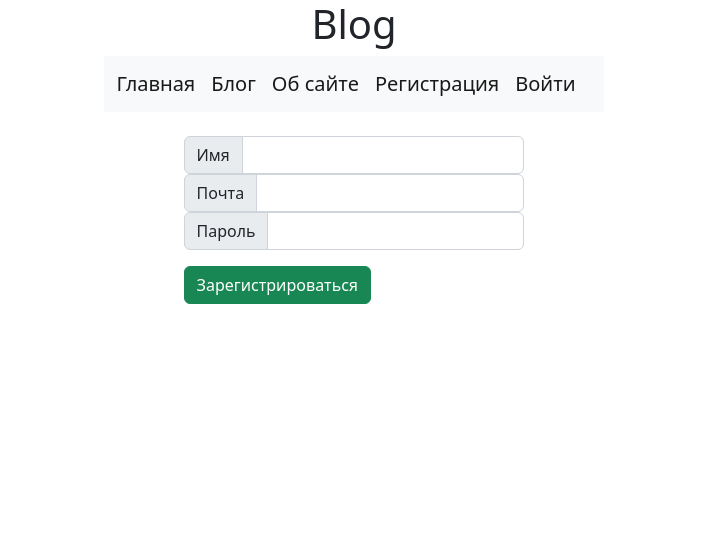
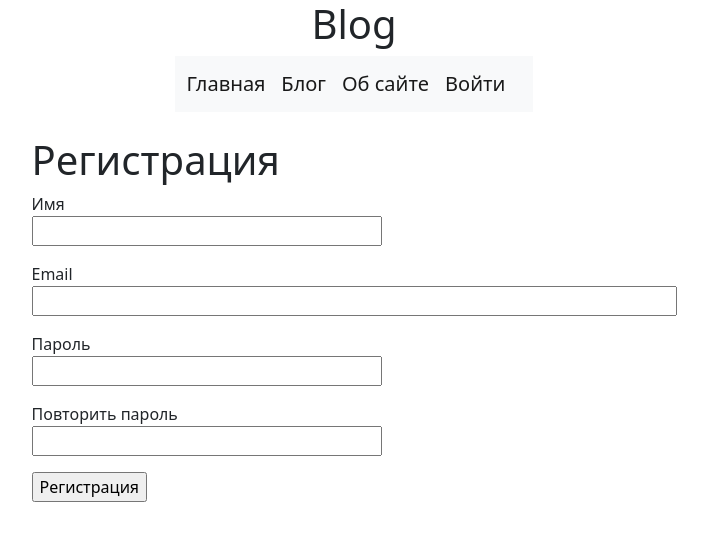
Before and after one commit to ZhuraTown/project-flask-1, a Flask app: page /register_user in a window 1280 px wide. Shown: the top 541 px of the page, without its empty margins (286-994 px from the left). Run offline with Flask 2, Linux system fonts and the light colour scheme.

Commit message:
add register user

```diff
--- a/app/__init__.py
+++ b/app/__init__.py
@@ -2,10 +2,16 @@ from flask import Flask
 from config import Config
 from flask_sqlalchemy import SQLAlchemy
 from flask_migrate import Migrate
+from flask_login import LoginManager
+
 
 app = Flask(__name__)
 app.config.from_object(Config)
 db = SQLAlchemy(app)
 migrate = Migrate(app, db)
+login = LoginManager(app)
+login.login_view = 'login'
+
+
 
 from app import routes, models
--- a/app/forms.py
+++ b/app/forms.py
@@ -1,6 +1,8 @@
 from flask_wtf import FlaskForm
 from wtforms import StringField, PasswordField, BooleanField, SubmitField
-from wtforms.validators import DataRequired
+from wtforms.validators import DataRequired, Email, ValidationError, EqualTo
+
+from app.models import User
 
 
 class LoginForm(FlaskForm):
@@ -8,3 +10,21 @@ class LoginForm(FlaskForm):
     password = PasswordField('Password', validators=[DataRequired()])
     remember_me = BooleanField('Remember me')
     submit = SubmitField('Sign in')
+
+
+class RegistrationForm(FlaskForm):
+    username = StringField("Имя", validators=[DataRequired()])
+    email = StringField('Email', validators=[DataRequired(), Email()])
+    password = PasswordField('Пароль', validators=[DataRequired()])
+    password2 = PasswordField('Повторить пароль', validators=[DataRequired(), EqualTo("password")])
+    submit = SubmitField('Регистрация')
+
+    def validate_username(self, username):
+        user = User.query.filter_by(username=username.data).first()
+        if user is not None:
+            raise ValidationError('Введите другое имя пользователя, такое уже есть')
+
+    def validate_email(self, email):
+        user = User.query.filter_by(email=email.data).first()
+        if user is not None:
+            raise ValidationError('Введите другую почту пользователя, такая уже есть')
--- a/app/routes.py
+++ b/app/routes.py
@@ -1,17 +1,36 @@
 # -*- coding: utf-8 -*-
 
 from flask import render_template, redirect, url_for, request, flash
+from flask_login import current_user, login_user, logout_user, login_required
+from werkzeug.urls import url_parse
 
-from app import app
-from app.forms import LoginForm
+from app import app, db
+from app.forms import LoginForm, RegistrationForm
+from app.models import User
 
 
 @app.route('/', methods=['GET'])
+@login_required
 def main():
-    return render_template('main.html')
+    posts = [
+        {
+            'author': {'username': 'John'},
+            'body': 'Beautiful day in Portland!'
+        },
+        {
+            'author': {'username': 'Susan'},
+            'body': 'The Avengers movie was so cool!'
+        },
+        {
+            'author': {'username': 'Ипполит'},
+            'body': 'Какая гадость эта ваша заливная рыба!!'
+        }
+    ]
+    return render_template('main.html', posts=posts)
 
 
 @app.route('/blog', methods=['GET'])
+@login_required
 def blog():
     return render_template('blog.html')
 
@@ -21,24 +40,40 @@ def about():
     return render_template('about.html')
 
 
-# @app.route('/auth', methods=['GET'])
-# def auth():
-#     return render_template('auth.html')
-
-
 @app.route('/register_user', methods=["GET", "POST"])
 def register_user():
-    if request.method == "POST":
-        print('lala')
-        return render_template('register_form.html')
-    elif request.method == "GET":
-        return render_template('register_form.html')
+    if current_user.is_authenticated:
+        return redirect(url_for('main'))
+    form = RegistrationForm()
+    if form.validate_on_submit():
+        user = User(username=form.username.data, email=form.email.data)
+        user.set_password(form.password.data)
+        db.session.add(user)
+        db.session.commit()
+        flash('Регистрация, прошла успешно')
+        return redirect(url_for('main'))
+    return render_template('register_form.html', title='Регистрация', form=form)
 
 
 @app.route('/login', methods=["GET", "POST"])
 def login():
+    if current_user.is_authenticated:
+        return redirect(url_for('main'))
     form = LoginForm()
     if form.validate_on_submit():
-        flash('Login requested for user {}, remember_me={}'.format(form.username.data, form.remember_me.data))
-        return redirect(url_for('main'))
+        user = User.query.filter_by(username=form.username.data).first()
+        if user is None or not user.check_password(form.password.data):
+            flash('Login requested for user {}, remember_me={}'.format(form.username.data, form.remember_me.data))
+            return redirect(url_for('login'))
+        login_user(user, remember=form.remember_me.data)
+        next_page = request.args.get('next')
+        if not next_page or url_parse(next_page).netloc != '':
+            next_page = url_for('main')
+        return redirect(next_page)
     return render_template('login.html', title='Sign In', form=form)
+
+
+@app.route('/logout')
+def logout():
+    logout_user()
+    return redirect(url_for('main'))
--- a/app/templates/base.html
+++ b/app/templates/base.html
@@ -32,9 +32,11 @@
             <a class="navbar-brand" href="{{ url_for('main') }}">Главная</a>
             <a class="navbar-brand" href="{{ url_for('blog') }}">Блог</a>
             <a class="navbar-brand" href="{{ url_for('about') }}">Об сайте</a>
-{#            <a class="navbar-brand" href="{{ url_for('auth') }}">Авторизация</a>#}
-            <a class="navbar-brand" href="{{ url_for('register_user') }}">Регистрация</a>
-            <a class="navbar-brand" href="{{ url_for('login') }}">Войти</a>
+                {% if current_user.is_anonymous %}
+                <a class="navbar-brand" href="{{ url_for('login') }}">Войти</a>
+              {% else %}
+                <a class="navbar-brand" href="{{ url_for('logout') }}">Выйти</a>
+                {% endif %}
           </div>
         </nav>
     </div>
--- a/app/templates/login.html
+++ b/app/templates/login.html
@@ -21,4 +21,5 @@
         <p>{{ form.remember_me() }} {{ form.remember_me.label }}</p>
         <p>{{ form.submit() }}</p>
     </form>
+    <p>Новый пользователь? <a href="{{ url_for('register_user') }}">Нажми для регистрации!</a></p>
 {% endblock %}
--- a/app/templates/main.html
+++ b/app/templates/main.html
@@ -1,4 +1,7 @@
 {% extends "base.html" %}
 {% block content %}
-    <h1> Главная </h1>
+    <h1>Hi, {{ current_user.username }}!</h1>
+    {% for post in posts %}
+    <div><p>{{ post.author.username }} says: <b>{{ post.body }}</b></p></div>
+    {% endfor %}
 {% endblock %}
--- a/app/templates/register_form.html
+++ b/app/templates/register_form.html
@@ -1,19 +1,36 @@
 {% extends "base.html" %}
 {% block content %}
-    <form class="container-fluid" action="/register_user" method="post">
-        <div class="input-group">
-          <span class="input-group-text" id="basic-addon1">Имя</span>
-          <input type="text" class="form-control" aria-describedby="basic-addon1">
-        </div>
-        <div class="input-group">
-            <span class="input-group-text" id="basic-addon1">Почта</span>
-            <input type="text" class="form-control" aria-describedby="basic-addon1">
-        </div>
-            <div class="input-group">
-            <span class="input-group-text" id="basic-addon1">Пароль</span>
-            <input type="password" class="form-control" aria-describedby="basic-addon1">
-        </div>
-        <p></p>
-        <input type="submit" class="btn btn-success" value="Зарегистрироваться">
+    <h1>Регистрация</h1>
+    <form action="" method="post">
+        {{ form.hidden_tag() }}
+        <p>
+            {{ form.username.label }}<br>
+            {{ form.username(size=32) }}<br>
+            {% for error in form.username.errors %}
+            <span style="color: red;">[{{ error }}]</span>
+            {% endfor %}
+        </p>
+        <p>
+            {{ form.email.label }}<br>
+            {{ form.email(size=64) }}<br>
+            {% for error in form.email.errors %}
+            <span style="color: red;">[{{ error }}]</span>
+            {% endfor %}
+        </p>
+        <p>
+            {{ form.password.label }}<br>
+            {{ form.password(size=32) }}<br>
+            {% for error in form.password.errors %}
+            <span style="color: red;">[{{ error }}]</span>
+            {% endfor %}
+        </p>
+        <p>
+            {{ form.password2.label }}<br>
+            {{ form.password2(size=32) }}<br>
+            {% for error in form.password2.errors %}
+            <span style="color: red;">[{{ error }}]</span>
+            {% endfor %}
+        </p>
+        <p>{{ form.submit() }}</p>
     </form>
 {% endblock %}
```
Also changed, not shown: app/models.py (+17 -2 lines), app.db.
